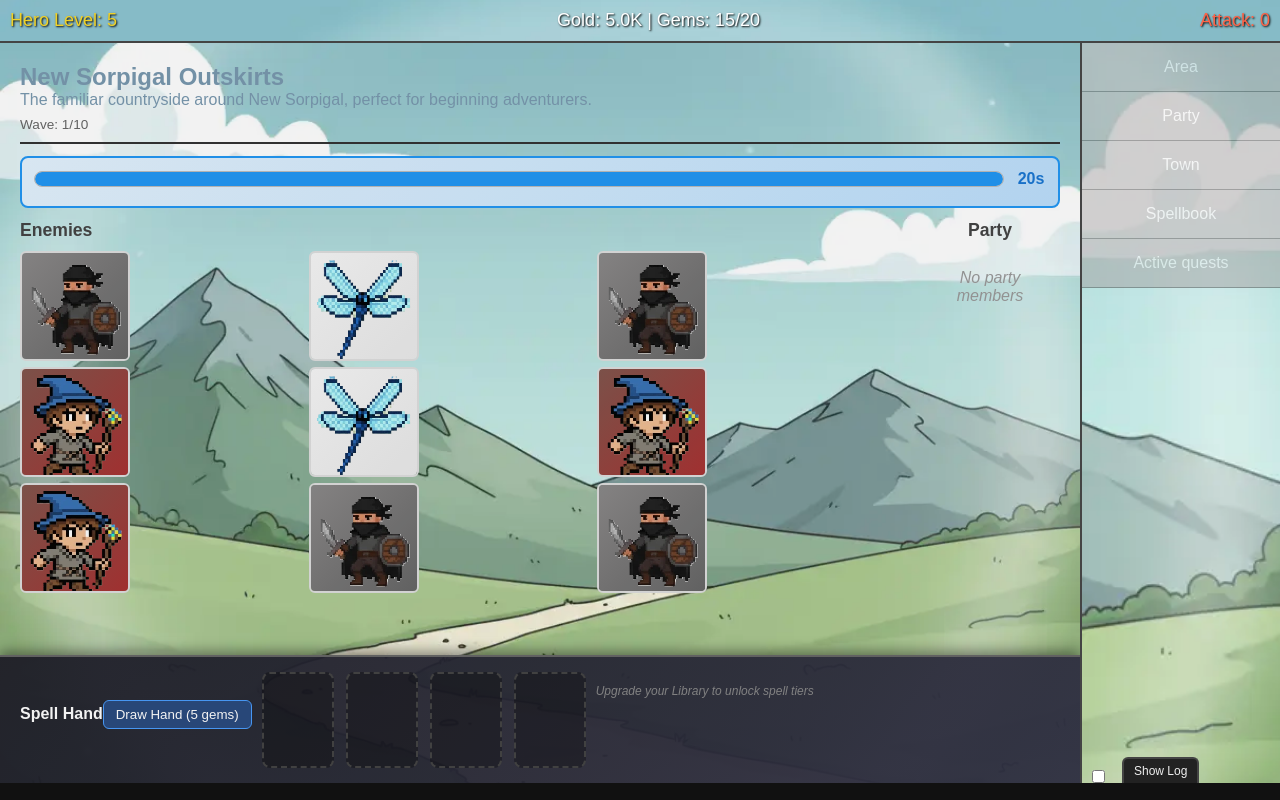
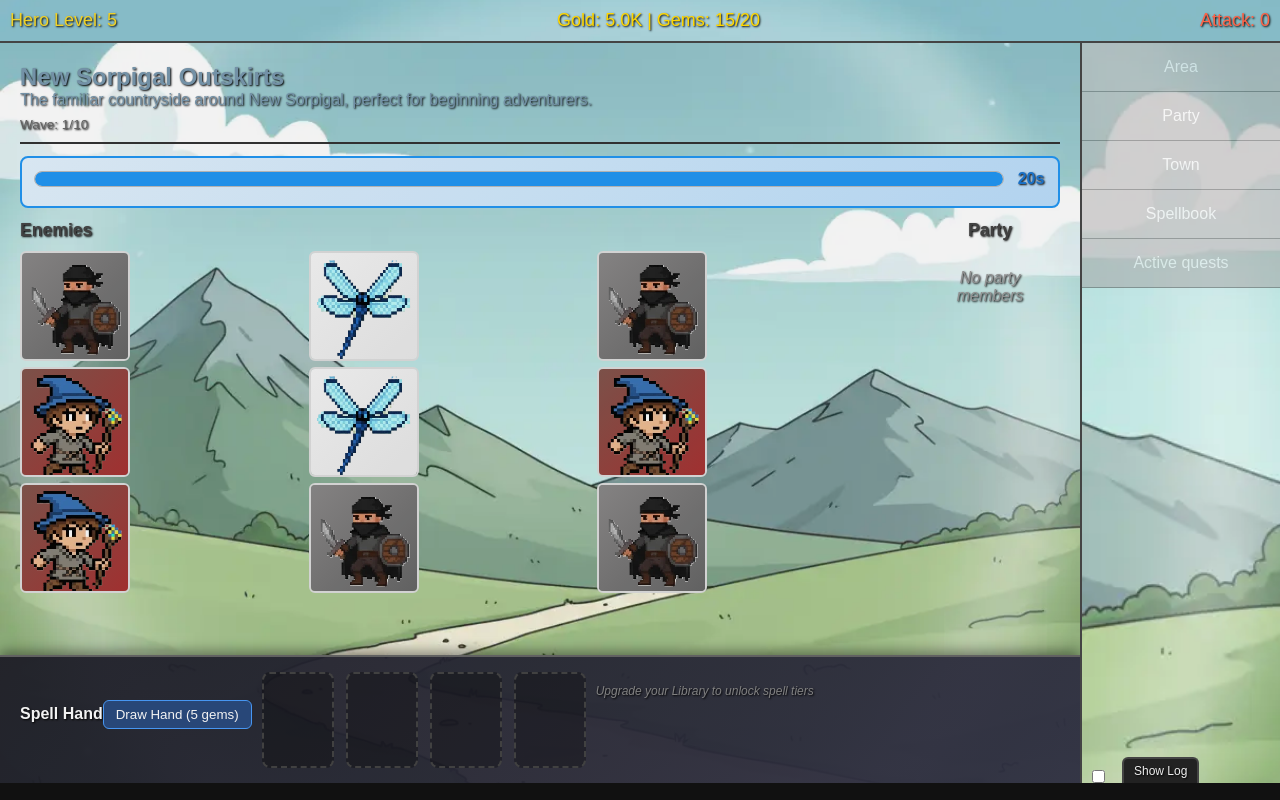
Before and after one commit to pjc-8513/mm-idle, a plain HTML site: page index.html in a window 1280 px wide. Drawn offline with Linux system fonts and the light colour scheme.

Commit message:
minor changes

```diff
--- a/css/style.css
+++ b/css/style.css
@@ -58,12 +58,6 @@ body, html {
   color: #fff;
   text-shadow: 1px 1px 2px #000;
 }
-#resourceBar.area-bg {
-  background: url('../assets/images/area-top.webp') no-repeat center center;
-  background-size: cover;
-  color: #fff;
-  text-shadow: 1px 1px 2px #000;
-}
 
 /* Layout */
 #mainLayout {
@@ -94,14 +88,6 @@ body, html {
   overflow-y: auto;
 }
 
-#game.area-bg {
-  background: url('../assets/images/main_bg.webp') no-repeat center center;
-  background-size: cover;
-  opacity: 0.95;
-  padding: 20px;
-  overflow-y: auto;
-}
-
 #game.town-bg {
   background: url('../assets/images/town-bg.webp') no-repeat center center;
   background-size: cover;
@@ -141,9 +127,18 @@ body, html {
   background-size: cover;
 }
 
-#sidePanel.area-bg {
-  background: url('../assets/images/area-side.webp') no-repeat center center;
+.area-bg {
+  background-repeat: no-repeat;
+  background-position: center center;
   background-size: cover;
+  color: #fff;
+  text-shadow: 1px 1px 2px #000;
+}
+
+#game.area-bg {
+  opacity: 0.95;
+  padding: 20px;
+  overflow-y: auto;
 }
 
 #sidePanel button {
--- a/js/area.js
+++ b/js/area.js
@@ -6,7 +6,7 @@ import { AREA_TEMPLATES } from "./content/areaDefs.js";
 import { ENEMY_TEMPLATES } from "./content/enemyDefs.js";
 import { classes } from "./content/classes.js";
 import { spriteAnimationManager } from "./systems/spriteAnimationSystem.js ";
-import { setTarget } from "./systems/combatSystem.js";
+import { getActiveEnemies, setTarget } from "./systems/combatSystem.js";
 //import { floatingTextManager } from "./systems/floatingtext.js";
 import { summonsState } from "./systems/summonSystem.js";
 import { updateSpellDock } from "./systems/dockManager.js";
@@ -94,7 +94,7 @@ export function updateWaveTimer(delta) {
 }
 
 export function addWaveTime(seconds) {
-  timeRemaining = Math.min(timeRemaining + seconds, maxTime * 2);
+  timeRemaining = Math.min(timeRemaining + seconds, maxTime);
   updateTimerDisplay();
 }
 
@@ -1189,6 +1189,7 @@ export function drawSpellHand() {
 export function castSpellFromHand(spellId, handIndex) {  // ✅ Add handIndex parameter
   const spell = heroSpells.find(s => s.id === spellId);
   if (!spell) return false;
+  if (getActiveEnemies().length === 0) return false;
 
   const gemCost = spell.gemCost || 0;
   if (state.resources.gems < gemCost) {
--- a/js/content/abilities.js
+++ b/js/content/abilities.js
@@ -432,7 +432,7 @@ export const abilities = [
       onVampireExpire: function(summon){
         console.log("💀 Vampire expires: releasing stored essence.");
           // Convert stored HP into time (e.g., 1s per 500 HP drained)
-        const secondsRestored = Math.floor(this.storedHP / 300);
+        const secondsRestored = Math.floor(this.storedHP / 500);
         console.log(`Vampire returns ${secondsRestored}s of stolen time using ${this.storedHP} worth of storedHP.`);
         if (secondsRestored > 0) {
           addWaveTime(secondsRestored);
--- a/js/content/areaDefs.js
+++ b/js/content/areaDefs.js
@@ -9,7 +9,10 @@ export const AREA_TEMPLATES = {
     boss: "swarm",
     //unlocks: ["mistyIslands", "goblinWatch"],
     nextArea: "mistyIslands",
-    questId: "newSorpigal"
+    questId: "newSorpigal",
+    backgroundImg: "main_bg.webp",
+    sideImg: "area-side.webp",
+    topImg: "area-top.webp"
   },
   mistyIslands: {
     id: "mistyIslands",
@@ -21,7 +24,10 @@ export const AREA_TEMPLATES = {
     boss: "goblinKing",
     //unlocks: ["mistyIslands", "goblinWatch"],
     nextArea: "bootlegBay",
-    questId: "mistyIslands"
+    questId: "mistyIslands",
+    backgroundImg: "misty-bg.webp",
+    sideImg: "misty-side.webp",
+    topImg: "misty-top.webp"
   },
     bootlegBay: {
       id: "bootlegBay",
@@ -33,7 +39,10 @@ export const AREA_TEMPLATES = {
       boss: "seaTerror",
       //unlocks: ["mistyIslands", "goblinWatch"],
       nextArea: "castleIronfist",
-      questId: "bootlegBay"
+      questId: "bootlegBay",
+      backgroundImg: "misty-bg.webp",
+      sideImg: "misty-side.webp",
+      topImg: "misty-top.webp"
   },
     castleIronfist: {
       id: "castleIronfist",
@@ -45,7 +54,10 @@ export const AREA_TEMPLATES = {
       boss: "masterThief",
       //unlocks: ["mistyIslands", "goblinWatch"],
       //nextArea: "mistyIslands",
-      questId: "castleIronfist"
+      questId: "castleIronfist",
+      backgroundImg: "main_bg.webp",
+      sideImg: "area-side.webp",
+      topImg: "area-top.webp"
   },
   // more areas
 };
--- a/js/content/buildingMenu.js
+++ b/js/content/buildingMenu.js
@@ -4,6 +4,7 @@ import { classes } from "./classes.js";
 import { abilities } from "./abilities.js";
 import { emit, on } from "../events.js";
 import { logMessage } from "../systems/log.js";
+import { getBuildingLevel } from "../town.js";
 //import { openDock } from "../systems/dockManager.js";
 
 export function initBuildingMenu() {
@@ -25,7 +26,7 @@ export function initBuildingMenu() {
 
 // You can tweak this cost formula as you like:
 const TRAINING_COST = () => 100 * partyState.heroLevel;  // Example: scales with hero level
-const TRAINING_EXP_GAIN = 50; // How much EXP you get per training
+let TRAINING_EXP_GAIN = 50; // How much EXP you get per training
 
 export const BUILDING_MENUS = {
   trainingCenter: (building) => {
@@ -188,6 +189,8 @@ function unitProducingMenu(building) {
 // --- Training function ---
 window.exchangeGoldForExp = function (buildingId) {
   const cost = TRAINING_COST();
+  const trainingLevel = getBuildingLevel(buildingId);
+  TRAINING_EXP_GAIN = 50 + (trainingLevel - 1) * 10; // Increase EXP gain with building level
   if (state.resources.gold >= cost) {
     state.resources.gold -= cost;
     logMessage("That's the ticket!");
--- a/js/content/enemyDefs.js
+++ b/js/content/enemyDefs.js
@@ -108,7 +108,7 @@ export const ENEMY_TEMPLATES = {
     maxMp: 15,
     row: 0,
     resistances: ["fire", "poison"],
-    image: "../../assets/images/enemies/bandit.webp",
+    image: "../../assets/images/enemies/pirateRaider.webp",
     weaknesses: ["air"],
     description: "Nuisance pirates common throughout the land."
   },
@@ -243,8 +243,8 @@ export const ENEMY_TEMPLATES = {
       tier: "boss",
       isBoss: true,
       maxMp: 30,
-      resistances: [],
-      image: "../../assets/images/enemies/diamondGargoyle.webp",
+      resistances: ["pest"],
+      image: "../../assets/images/enemies/thief.webp",
       weaknesses: ["poison", "undead"]
     },
 };
--- a/js/content/heroSpells.js
+++ b/js/content/heroSpells.js
@@ -15,7 +15,7 @@ export const heroSpells = [
         resonance: "dark",
         skillBaseDamage: 80,
         skillLevel: 1,
-        gemCost: 20,
+        gemCost: 3,
         tier: 2,
         unlocked: true,
         description: "Absorbs all counters from enemies, converts them to dark counters, redistributes them randomly, then deals dark damage based on how many each enemy has.",
@@ -64,8 +64,8 @@ export const heroSpells = [
         resonance: "light",
         skillBaseDamage: 100,
         skillLevel: 1,
-        gemCost: 20,
-        tier: 3,
+        gemCost: 3,
+        tier: 2,
         unlocked: true,
         description: "Convert all active counters to a random counter type, if it is light, consume all counters and deal light damage to all enemies for each light counter they have.",
         icon: "../../assets/images/icons/brilliant.png",
@@ -107,7 +107,7 @@ export const heroSpells = [
 	resonance: "undead",
 	skillBaseDamage: 180,
 	skillLevel: 1,
-	gemCost: 5,
+	gemCost: 1,
     tier: 1,
 	description: "Deals a small amount of undead to rows of enemies based on skill level.",
 	icon: "../../assets/images/icons/breath.png",
--- a/js/ui.js
+++ b/js/ui.js
@@ -1,4 +1,5 @@
 import { state } from "./state.js";
+import { AREA_TEMPLATES } from "./content/areaDefs.js";
 import { renderPartyPanel } from "./party.js";
 import { renderBuildingPanel } from "./town.js";
 import { renderAreaPanel, setupEnemyEffectsCanvas } from "./area.js";
@@ -124,12 +125,20 @@ export function showPanel(panelId) {
   }
   if (panelId === "panelArea") {
     state.activePanel = "panelArea";
+    const area = AREA_TEMPLATES[state.currentArea];
+    const gameEl = document.getElementById("game");
+    const resourceBarEl = document.getElementById("resourceBar");
+    const sidePanelEl = document.getElementById("sidePanel");
     removeBackgroundElement("game");
-    document.getElementById("game").classList.add("area-bg");
+    gameEl.style.backgroundImage = `url('../assets/images/${area.backgroundImg}')`;
     removeBackgroundElement("resourceBar");
-    document.getElementById("resourceBar").classList.add("area-bg");
+    resourceBarEl.style.backgroundImage = `url('../assets/images/${area.topImg}')`;
     removeBackgroundElement("sidePanel");
-    document.getElementById("sidePanel").classList.add("area-bg");
+    sidePanelEl.style.backgroundImage = `url('../assets/images/${area.sideImg}')`;
+    gameEl.classList.add("area-bg");
+    resourceBarEl.classList.add("area-bg");
+    sidePanelEl.classList.add("area-bg");
+
     const enemiesGridExists = !!document.getElementById("enemiesGrid");
     if (!enemiesGridExists) {
       renderAreaPanel();
--- a/js/waveManager.js
+++ b/js/waveManager.js
@@ -137,6 +137,22 @@ export async function handleAreaChanged(newAreaId) {
   state.areaWave = 1;
   state.currentArea = newAreaId;
   await preloadAreaEnemies(state.currentArea);
+  if (state.activePanel === "panelArea"){
+        const area = AREA_TEMPLATES[state.currentArea];
+        const gameEl = document.getElementById("game");
+        const resourceBarEl = document.getElementById("resourceBar");
+        const sidePanelEl = document.getElementById("sidePanel");
+        removeBackgroundElement("game");
+        gameEl.style.backgroundImage = `url('../assets/images/${area.backgroundImg}')`;
+        removeBackgroundElement("resourceBar");
+        resourceBarEl.style.backgroundImage = `url('../assets/images/${area.topImg}')`;
+        removeBackgroundElement("sidePanel");
+        sidePanelEl.style.backgroundImage = `url('../assets/images/${area.sideImg}')`;
+        gameEl.classList.add("area-bg");
+        resourceBarEl.classList.add("area-bg");
+        sidePanelEl.classList.add("area-bg");
+  }
+  emit("areaChanged", newAreaId);
   startWave();
 }
 
@@ -399,10 +415,10 @@ export function damageEnemy(row, col, damage, element) {
 }
 
 const areaAssets = {
-  newSorpigal: ["swarm.webp", "mage.webp", "dragonFly.webp", "bandit.webp"],
-  mistyIslands: ["goblinKing.webp", "goblin.webp", "skeletonArcher.webp", "mage.webp", "bandit.webp"],
-  bootlegBay: ["seaTerror.webp", "willow.webp", "deathKnight.webp", "giantRat.webp"],
-  castleIronfist: ["diamondGargoyle.webp", "masterArcher.webp", "goblin.webp", "bandit.webp", "lich.webp", "cobra.webp"],
+  newSorpigal: ["swarm.webp", "mage.webp", "dragonFly.webp", "bandit.webp", "main.webp", "area-side.webp", "area-top.webp"],
+  mistyIslands: ["goblinKing.webp", "goblin.webp", "skeletonArcher.webp", "mage.webp", "bandit.webp", "misty-bg.webp", "misty-side.webp", "misty-top.webp"],
+  bootlegBay: ["seaTerror.webp", "deathKnight.webp", "willow.webp", "pirateRaider.webp", "giantRat.webp", "misty-bg.webp", "misty-side.webp", "misty-top.webp"],
+  castleIronfist: ["thief.webp", "masterArcher.webp", "goblin.webp", "bandit.webp", "lich.webp", "cobra.webp", "main.webp", "area-side.webp", "area-top.webp"],
   // ...
 };
 
```
Also changed, not shown: assets/images/enemies/basilisk.webp (added), assets/images/enemies/chimera.webp (added), assets/images/enemies/pirateRaider.webp (added), assets/images/enemies/thief.webp (added), assets/images/enemies/werewolf.webp (added), assets/images/misty-bg.webp (added), assets/images/misty-side.webp (added), assets/images/misty-top.webp (added).
